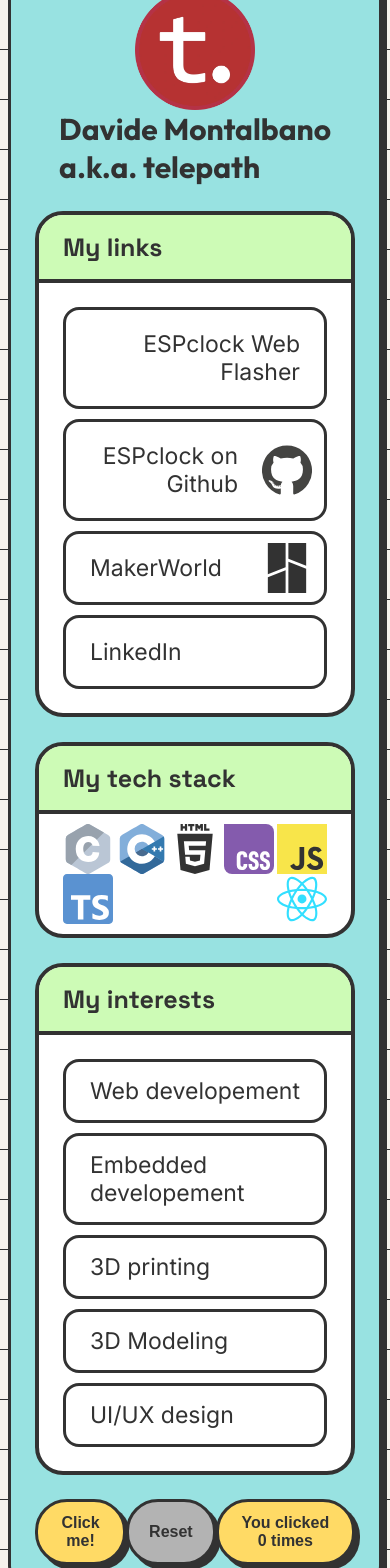
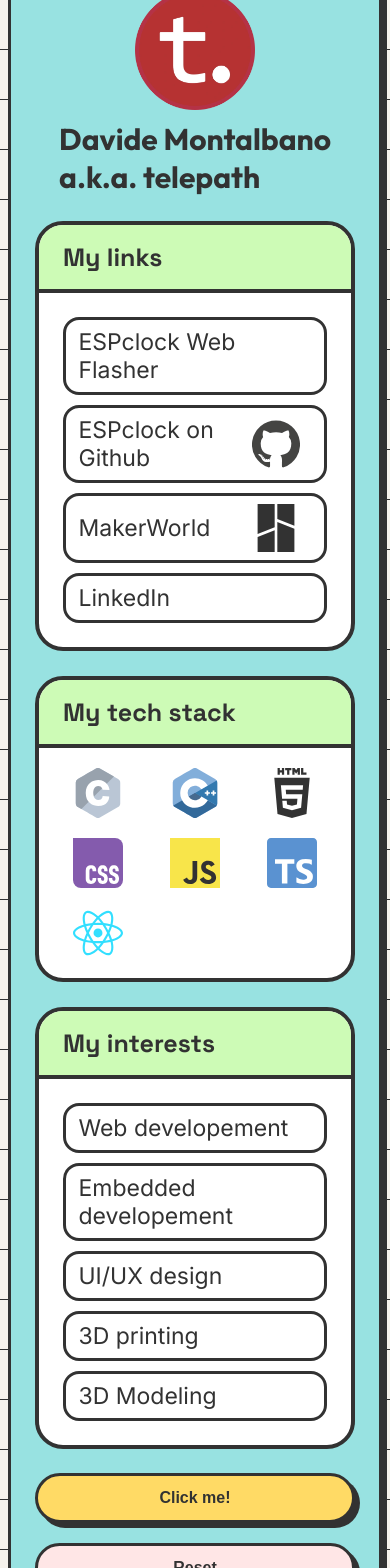
Before and after one commit to telepath9/Portfolio, a React (Vite) app: page / in a window 390 px wide. Shown: the part 100-1668 px from the top of the page. Built offline with nearby package versions, Linux system fonts and the light colour scheme.

Commit message:
added responsivity

```diff
--- a/package.json
+++ b/package.json
@@ -10,9 +10,10 @@
     "lint": "oxlint",
     "preview": "vite preview",
     "predeploy": "npm run build",
-		"deploy": "gh-pages -d dist"
+    "deploy": "gh-pages -d dist"
   },
   "dependencies": {
+    "gh-pages": "^6.3.0",
     "react": "^19.2.8",
     "react-dom": "^19.2.8"
   },
--- a/src/App.css
+++ b/src/App.css
@@ -95,8 +95,8 @@
 
 .linkIcons{
   margin: 0px 12px 0px 0px;
-  height: 50px;
-  width: 50px;
+  height: 48px;
+  width: 48px;
 }
 
 
@@ -121,7 +121,8 @@
   border-radius: 16px;
   /*border-radius: 8px;*/
   margin: 10px 24px;
-  padding: 0px 0px;
+  /*padding: min(20px, 3.5%) min(24px, 4%);*/
+  padding: 0.5rem min(1.5rem, 4%);
   /*cursor: pointer;*/
 }
 
@@ -134,13 +135,15 @@
   border: solid black 3px;
   border-radius: 16px;
   margin: 10px 24px;
-  padding: 0px 24px;
+  /*padding: 0px 24px;      1rem = 16px*/
+
+  padding: 0.5rem min(1.5rem, 4%);
   /*cursor: pointer;*/
   text-align: left;
 }
 
 .theLabel{
-  margin: 15px 0px;
+  margin: 0px;
 }
 
 
@@ -152,22 +155,26 @@
 }*/
 
 #bambu{
-  margin: 3px 12px;
-  height: 50px;
-  width: 50px;
+  margin: 0px 12px;
+  height: 48px;
+  width: 48px;
 }
 
 a:link{
   color: #000000;
-  padding: 20px 24px;
+  /*padding: 20px 24px;*/
+  /*padding: min(20px, 3.5%) min(24px, 4%);*/
+
   text-decoration:none;
+  text-align: left;
 
 }
 
 a:hover {
-  background-color: #E3F2FD;
+  background-color: #0f71b7;
   text-decoration: none;
-  border-radius: 16px 0px 0px 16px;
+  border-radius: 12px 0px 0px 12px;
+
 }
 
 a:visited {
@@ -184,7 +191,11 @@
   color: #000;
   box-shadow: 5px 5px 0 0 #000;
   font-weight: 700;
-  padding: 12px 20px;
+  /*padding: 12px 20px;*/
+  /*padding: min(0.8, 3%) min(6px, 2.5%);*/
+  padding: 0.8rem min(0.9rem, 4%);
+
+
   cursor: pointer;
   transition: all 0.1s ease;
 }
@@ -202,10 +213,35 @@
 #buttons{
   display: flex;
   justify-content: space-between;
+  margin: 24px 0px 0px 0px;
 }
 
+@media (max-width: 500px){
+
+  #name{
+    margin: 10px 0px 0px 0px;
+  }
+
+  .icons{
+    margin: 10px;
+  }
+
+  #buttons{
+    flex-direction: column;
+
+  }
+
+  .btn{
+    margin: 0px 0px 20px 0px;
+  }
+
+
+
+}
+
+
 #reset{
-  background: #a1a1a1;
+  background: #ffe0e0;
 }
 
 /* Never forget focus
--- a/src/App.tsx
+++ b/src/App.tsx
@@ -92,6 +92,10 @@
               </div>
 
               <div className='singleLabel'>
+                <p className='theLabel'>UI/UX design</p>
+              </div>
+
+              <div className='singleLabel'>
                 <p className='theLabel'>3D printing</p>
               </div>
 
@@ -99,16 +103,11 @@
                 <p className='theLabel'>3D Modeling</p>
               </div>
 
-              <div className='singleLabel'>
-                <p className='theLabel'>UI/UX design</p>
-              </div>
+
 
             </div>
 
           </section>
-
-
-
 
 
           <div id="buttons" className="basicCard">
```
Also changed, not shown: 1 other file (tests, documents, lock files or other folders).
